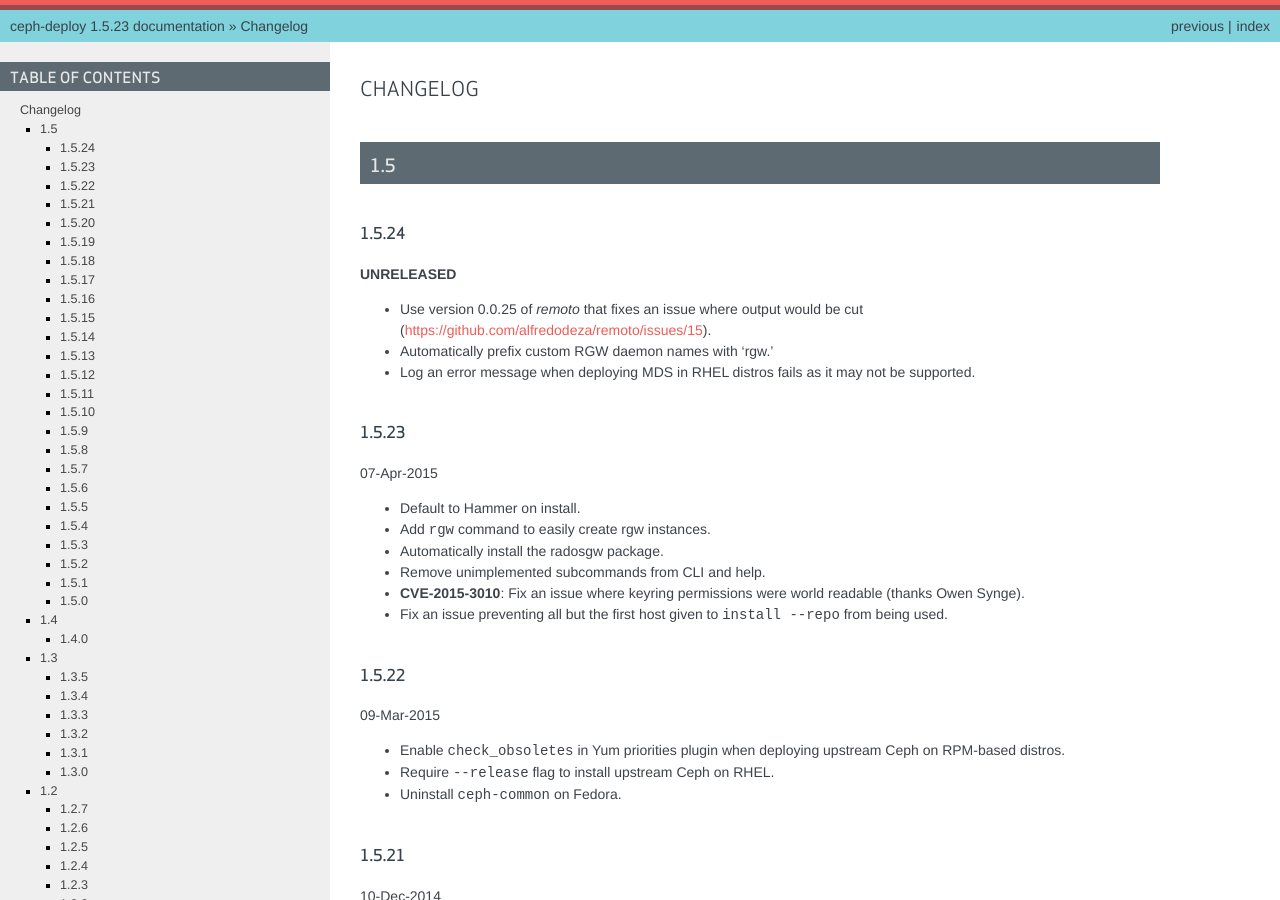
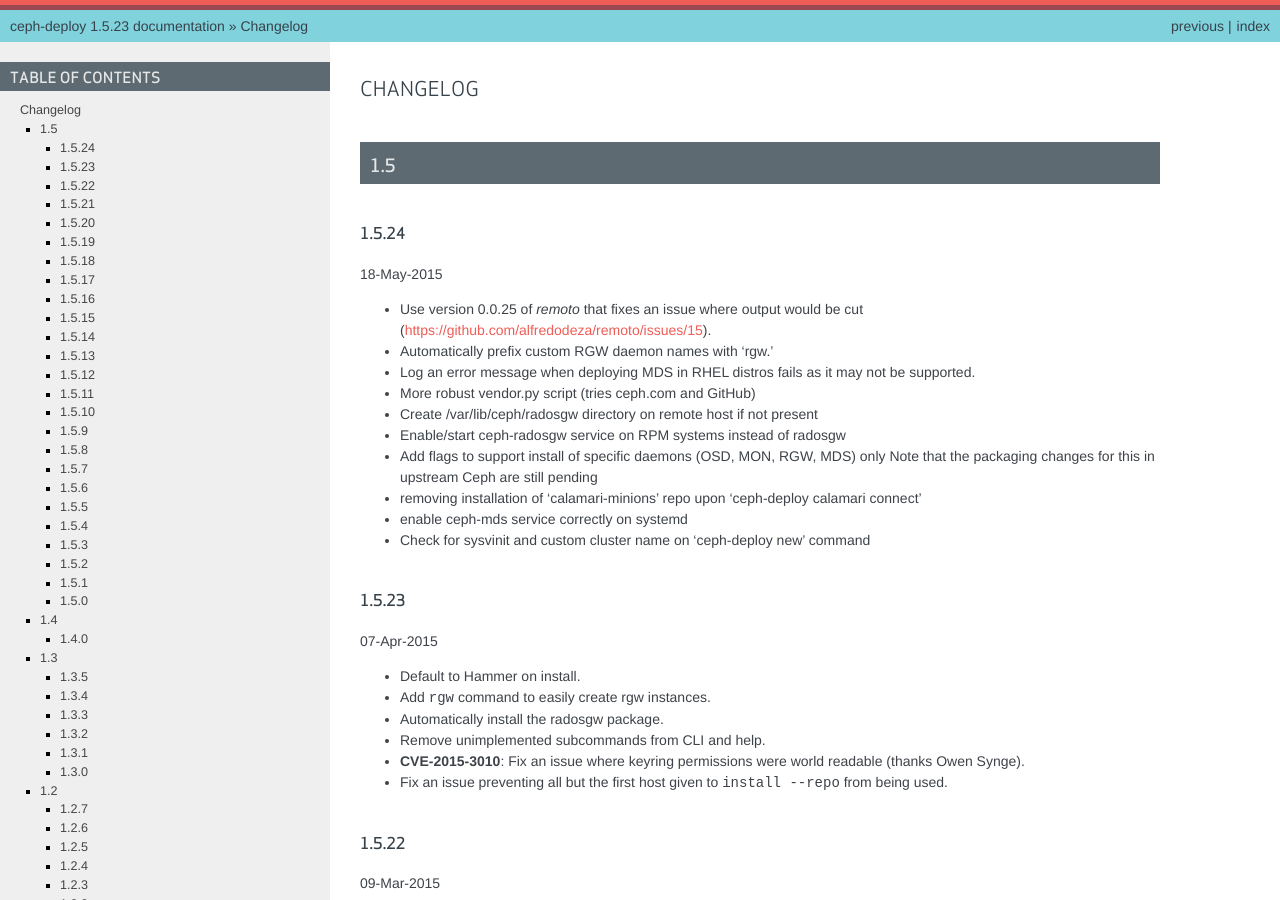
Before and after one commit to ceph/ceph-deploy, a Sphinx documentation site: the page built from docs/source/changelog.rst, in a window 1280 px wide and 900 px high. Built offline with Sphinx 7.4.7, drawn with Linux system fonts in a browser that asks for light colours.

Commit message:
[RM-11672] Update changelog
Signed-off-by: Travis Rhoden <trhoden@redhat.com>

```diff
--- a/docs/source/changelog.rst
+++ b/docs/source/changelog.rst
@@ -6,12 +6,22 @@
 
 1.5.24
 ^^^^^^
-**UNRELEASED**
+18-May-2015
 
 * Use version 0.0.25 of `remoto` that fixes an issue where output would be cut
   (https://github.com/alfredodeza/remoto/issues/15).
 * Automatically prefix custom RGW daemon names with 'rgw.'
-* Log an error message when deploying MDS in RHEL distros fails as it may not be supported.
+* Log an error message when deploying MDS in RHEL distros fails as it may not
+  be supported.
+* More robust vendor.py script (tries ceph.com and GitHub)
+* Create /var/lib/ceph/radosgw directory on remote host if not present
+* Enable/start ceph-radosgw service on RPM systems instead of radosgw
+* Add flags to support install of specific daemons (OSD, MON, RGW, MDS) only
+  Note that the packaging changes for this in upstream Ceph are still pending
+* removing installation of 'calamari-minions' repo upon
+  'ceph-deploy calamari connect'
+* enable ceph-mds service correctly on systemd
+* Check for sysvinit and custom cluster name on 'ceph-deploy new' command
 
 1.5.23
 ^^^^^^
```
